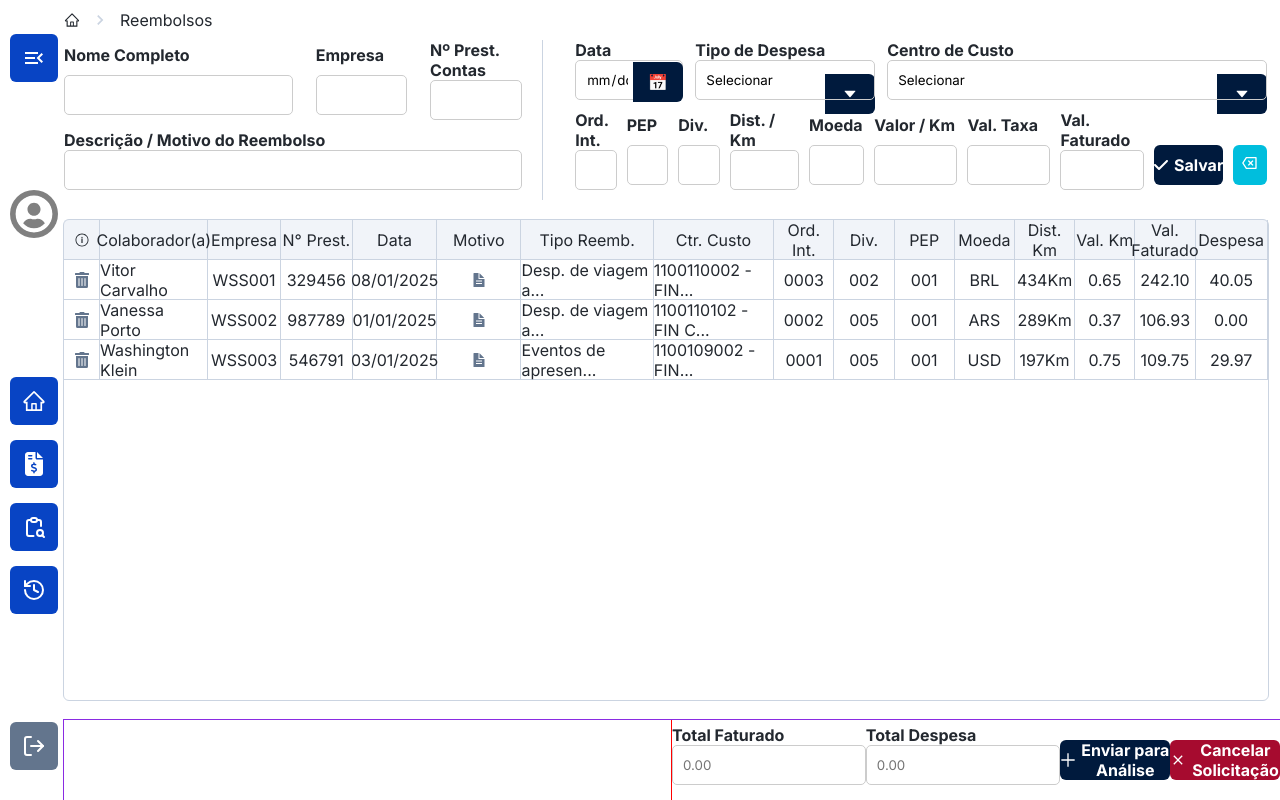
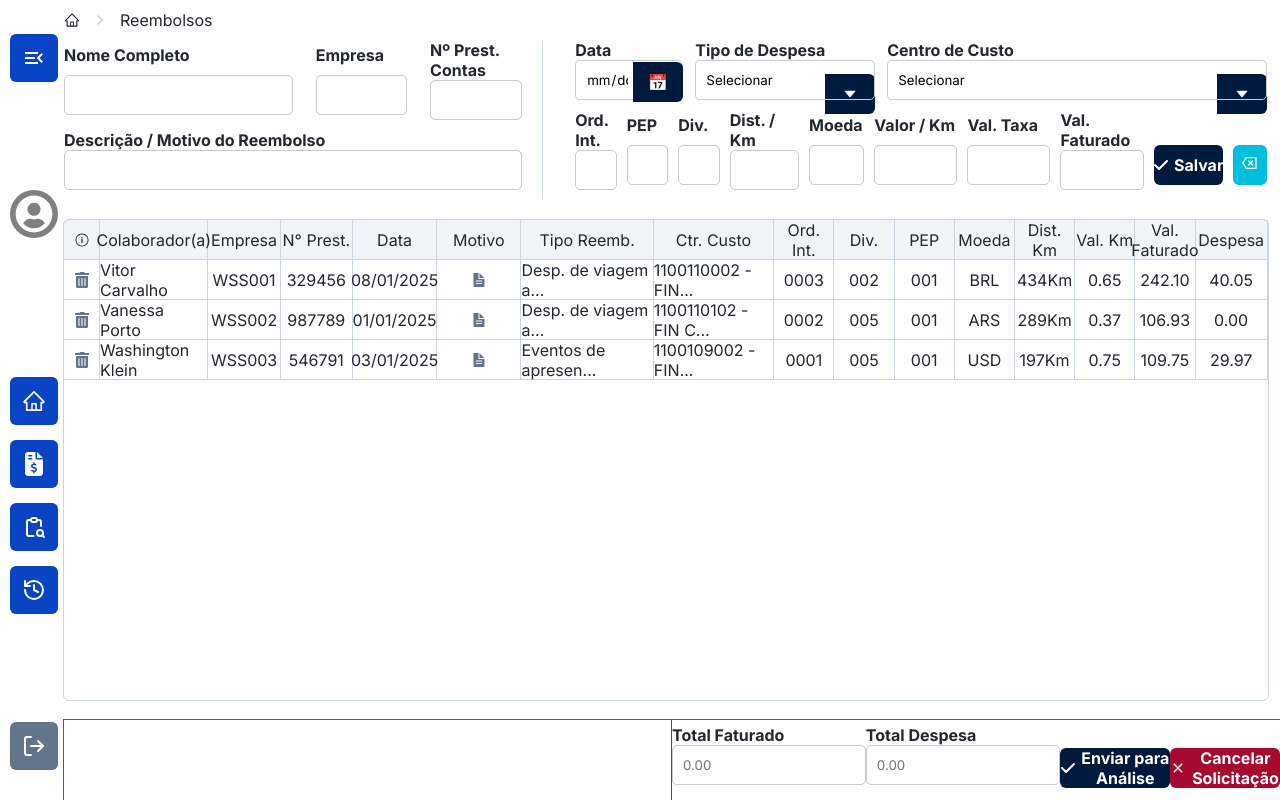
Before and after one commit to lucasgomesdacruz/sispar, a React (Vite) app: page /reembolso in a window 1280 px wide. Built offline with nearby package versions, Linux system fonts and the light colour scheme.

Commit message:
:lipstick: feat: estilização de botões

```diff
--- a/src/pages/reembolso/Reembolso.jsx
+++ b/src/pages/reembolso/Reembolso.jsx
@@ -184,7 +184,7 @@ function Reembolso() {
                             <Input type="text" label="Total Despesa" id="despesa" placeholder="0.00"/>
 
 
-                            <Button icon={<GrAdd />}text="Enviar para Análise" type="button" className={styles.send}/>
+                            <Button icon={<FaCheck />}text="Enviar para Análise" type="button" className={styles.send}/>
                             <Button icon={<IoMdClose />} type="button" text="Cancelar Solicitação" className={styles.cancel}/>
 
                     </div>
--- a/src/pages/reembolso/Reembolso.module.scss
+++ b/src/pages/reembolso/Reembolso.module.scss
@@ -341,6 +341,8 @@
                 justify-content: center;
                 align-items: center;
                 gap: 5px;
+                position: relative;
+                top: 8px;
                 background-color: #001A3D;
                 width: 20%;
                 height: 5vh;
@@ -364,6 +366,8 @@
                 justify-content: center;
                 align-items: center;
                 gap: 5px;
+                position: relative;
+                top: 8px;
                 background-color: #A60B2F;
                 width: 20%;
                 height: 5vh;
```
